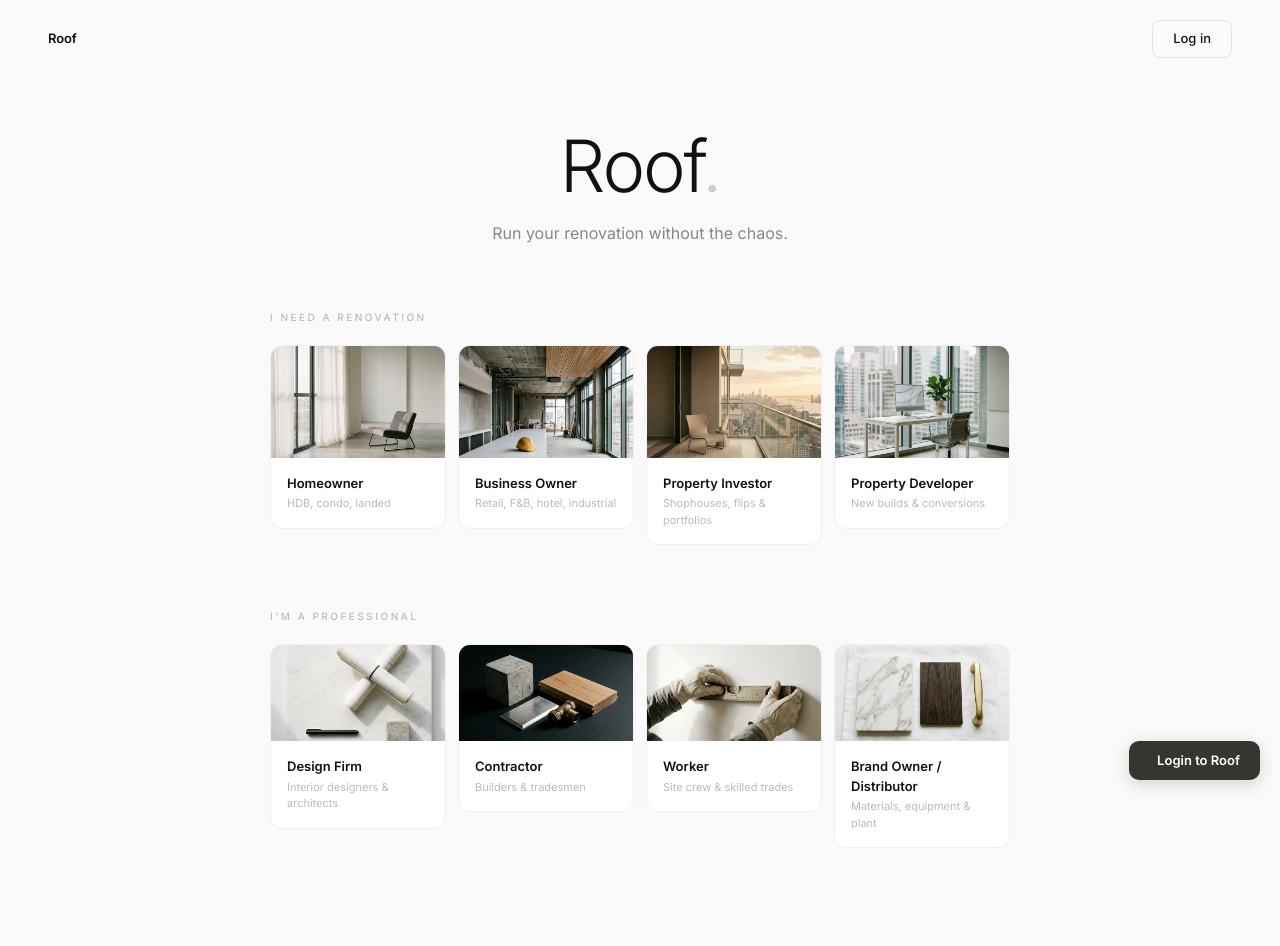
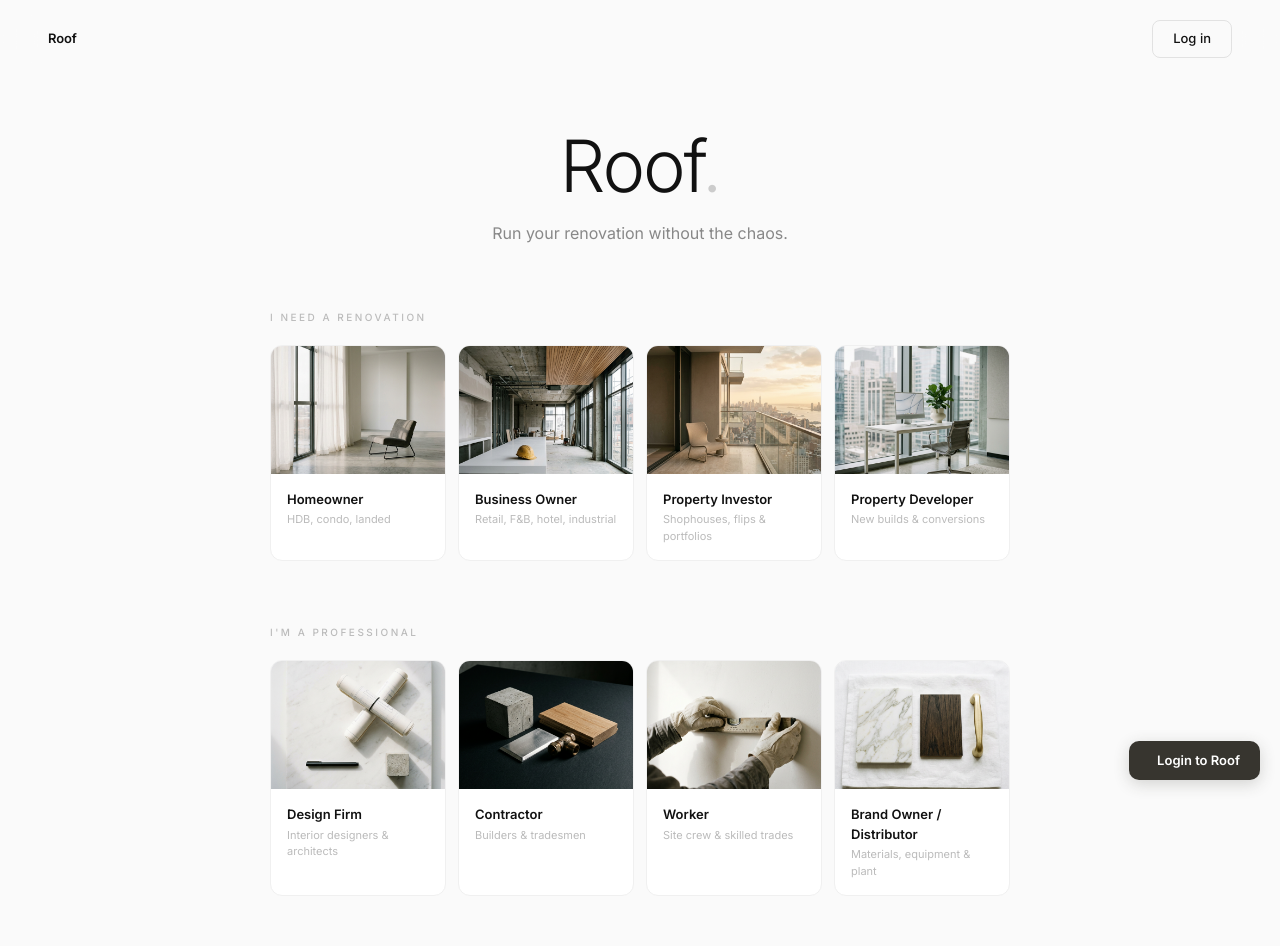
Before and after one commit to tsybjornie/lead-portal, a Next.js app: page /landing in a window 1280 px wide. Shown: the top 946 px of the page. Built offline with nearby package versions, Linux system fonts and the light colour scheme; no server answers.

Commit message:
Fix card alignment: equal heights, uniform image sizing, min-h text containers

```diff
--- a/app/landing/page.tsx
+++ b/app/landing/page.tsx
@@ -90,9 +90,9 @@ export default function LandingPage() {
                             >
                                 <Link
                                     href={role.href}
-                                    className="block rounded-xl bg-white border border-[#f0f0f0] hover:border-[#111] overflow-hidden transition-all duration-200 group"
+                                    className="block h-full rounded-xl bg-white border border-[#f0f0f0] hover:border-[#111] overflow-hidden transition-all duration-200 group"
                                 >
-                                    <div className="relative h-28 overflow-hidden">
+                                    <div className="relative h-32 overflow-hidden">
                                         <Image
                                             src={role.img}
                                             alt={role.label}
@@ -100,7 +100,7 @@ export default function LandingPage() {
                                             className="object-cover group-hover:scale-105 transition-transform duration-500"
                                         />
                                     </div>
-                                    <div className="p-4">
+                                    <div className="p-4 min-h-[72px]">
                                         <div className="text-[13px] font-semibold text-[#111]">{role.label}</div>
                                         <div className="text-[11px] text-[#bbb] mt-0.5">{role.sub}</div>
                                     </div>
@@ -131,9 +131,9 @@ export default function LandingPage() {
                             >
                                 <Link
                                     href={role.href}
-                                    className="block rounded-xl bg-white border border-[#f0f0f0] hover:border-[#111] overflow-hidden transition-all duration-200 group"
+                                    className="block h-full rounded-xl bg-white border border-[#f0f0f0] hover:border-[#111] overflow-hidden transition-all duration-200 group"
                                 >
-                                    <div className="relative h-24 overflow-hidden">
+                                    <div className="relative h-32 overflow-hidden">
                                         <Image
                                             src={role.img}
                                             alt={role.label}
@@ -141,7 +141,7 @@ export default function LandingPage() {
                                             className="object-cover group-hover:scale-105 transition-transform duration-500"
                                         />
                                     </div>
-                                    <div className="p-4">
+                                    <div className="p-4 min-h-[72px]">
                                         <div className="text-[13px] font-semibold text-[#111]">{role.label}</div>
                                         <div className="text-[11px] text-[#bbb] mt-0.5">{role.sub}</div>
                                     </div>
```
